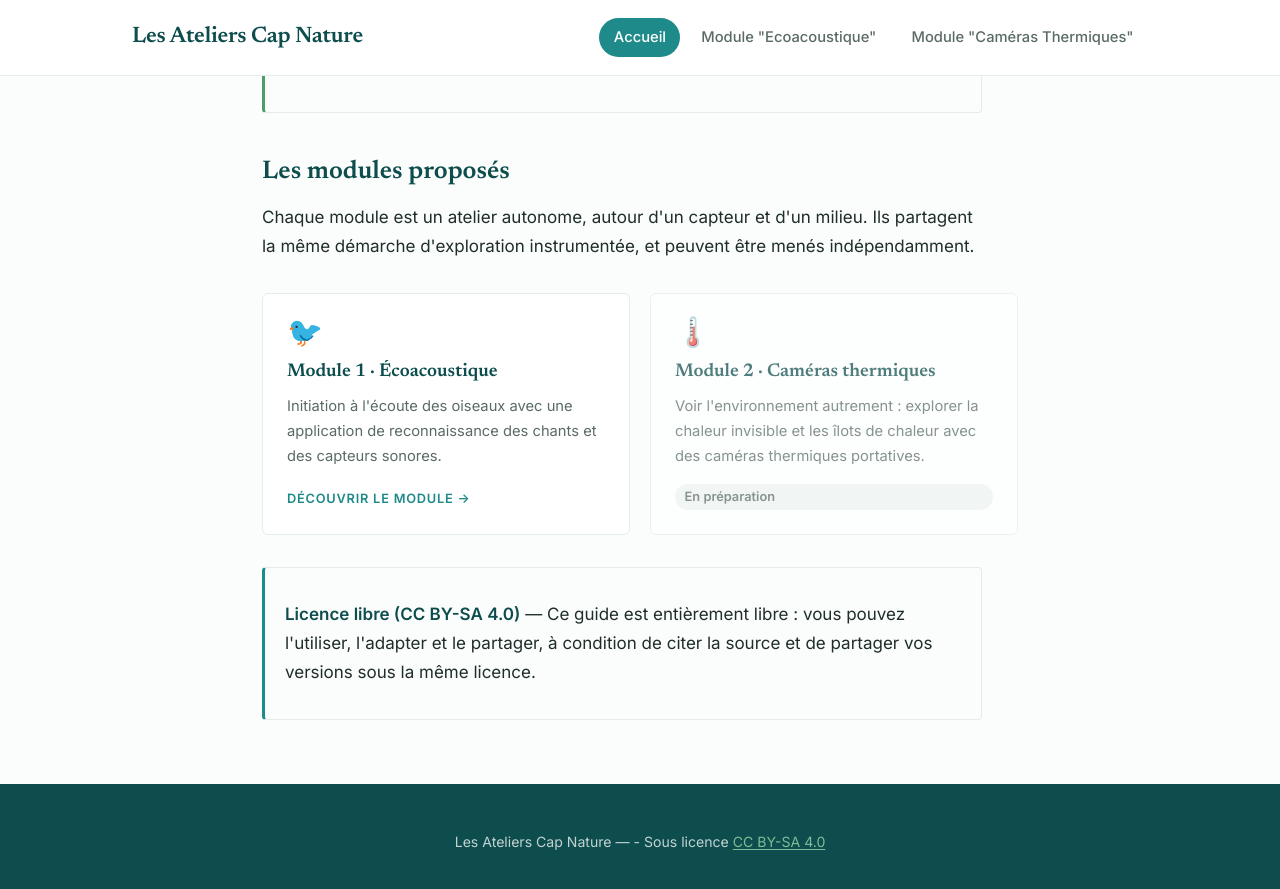
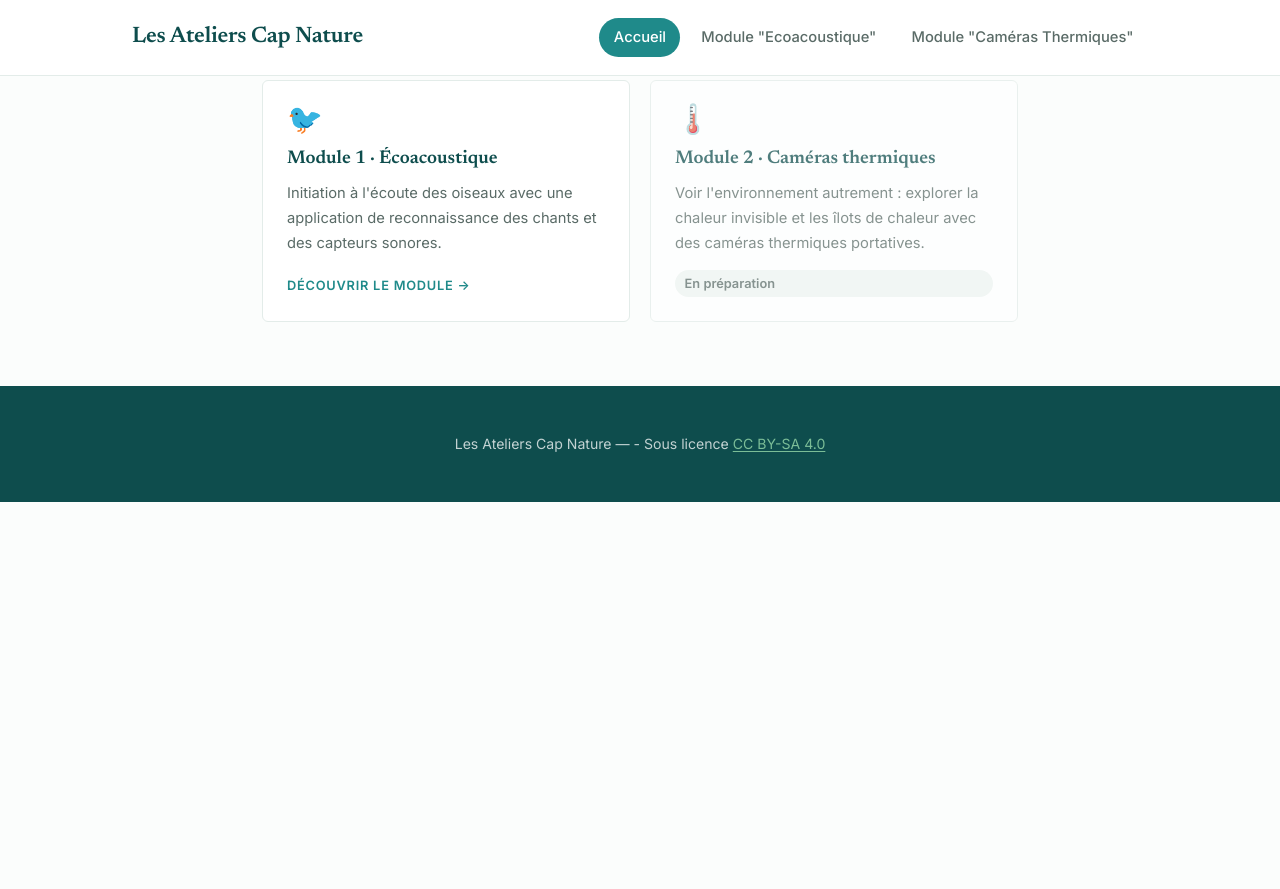
Before and after one commit to marieleapouliquen/wiki-cap-nature, a Jekyll site: the page built from index.md, in a window 1280 px wide and 900 px high, scrolled down 1515 px. Shown: the top 889 px of the window. Built offline with Jekyll 4.4.1, drawn with Linux system fonts in a browser that asks for light colours; after the commit the page ends 2017 px from its top, so only the background shows below that; part of the change alters nothing that is shown.

Commit message:
Update index.md

```diff
--- a/index.md
+++ b/index.md
@@ -6,26 +6,6 @@ show_photo_credits: true
 hero:
   title: Cap Nature
   subtitle: "(Re)découvrir la nature avec des capteurs participatifs"
-
-photos:
-  - file: grive.jpg
-    alt: Grive musicienne au sol
-    caption: Grive musicienne
-  - file: merle.jpg
-    alt: Merle noir chantant
-    caption: Merle noir
-  - file: mesange.jpg
-    alt: Mésange charbonnière sur une branche
-    caption: Mésange charbonnière
-  - file: pinson.jpg
-    alt: Pinson des arbres sur un piquet
-    caption: Pinson des arbres
-  - file: sittelle.jpg
-    alt: Sittelle torchepot sur une branche
-    caption: Sittelle torchepot
-  - file: martin-pecheur.jpg
-    alt: Martin-pêcheur d'Europe sortant de l'eau
-    caption: Martin-pêcheur
 
 stat_urbain:
   - num: "45 %"
@@ -45,8 +25,6 @@ stat_urbain:
     </p>
   </div>
 </section>
-
-{% include photo-band.html photos=page.photos %}
 
 <div class="section" style="max-width: 820px; margin-top: 2.5rem;">
   <main class="content" style="max-width: none;">
@@ -88,9 +66,5 @@ stat_urbain:
       </div>
     </div>
 
-    <div class="callout info">
-      <p><strong>Licence libre (CC BY-SA 4.0)</strong> — Ce guide est entièrement libre : vous pouvez l'utiliser, l'adapter et le partager, à condition de citer la source et de partager vos versions sous la même licence.</p>
-    </div>
-
   </main>
 </div>
```
